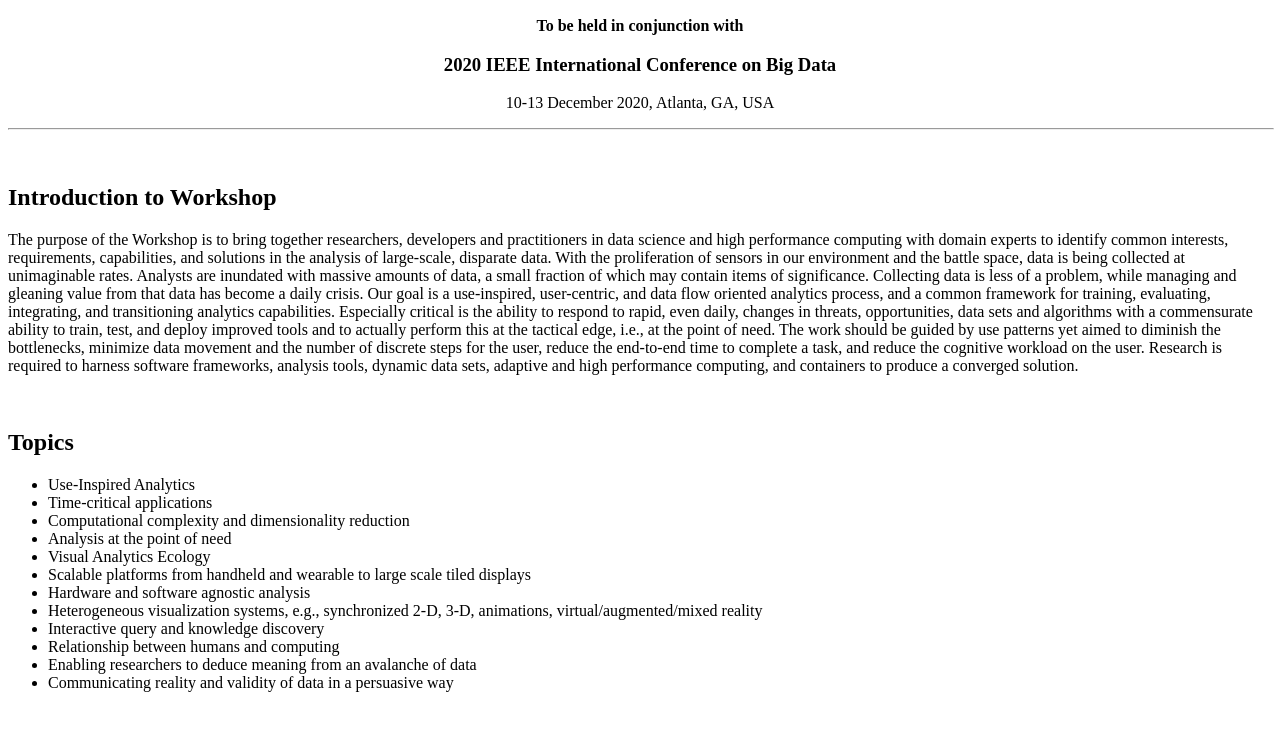
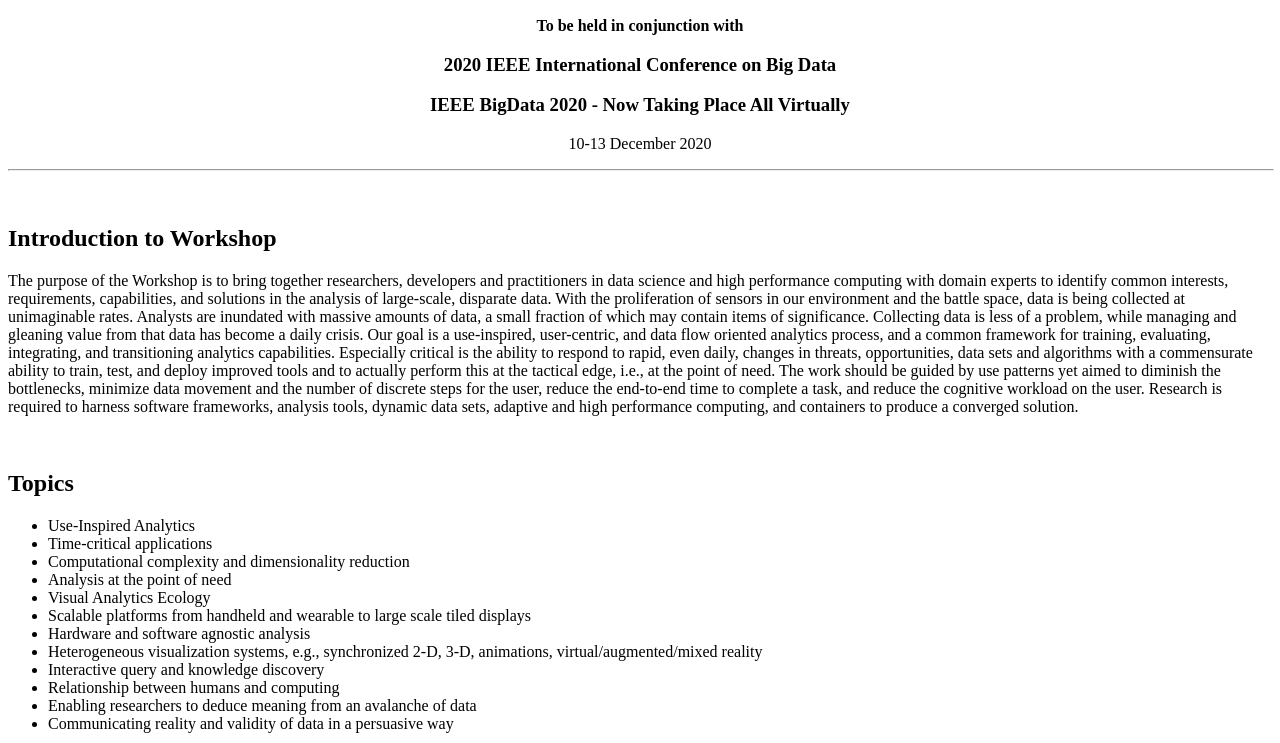
Before and after one commit to simonmssu/simonmssu.github.io, a plain HTML site: page aldd2020-workshop.html in a window 1280 px wide. Shown: the part 38-781 px from the top of the page. Drawn offline with Linux system fonts and the light colour scheme.

Commit message:
Update for virtual attendance

```diff
--- a/aldd2020-workshop.html
+++ b/aldd2020-workshop.html
@@ -28,12 +28,13 @@
                 <div class="jXK9ad-SmKAyb">
                   <div class="tyJCtd mGzaTb baZpAe lkHyyc">
                     <p id="h.p_rLLmTtsQpRb6" class="zfr3Q"
-                      style="text-align: center;"><strong>To be held in
-                        conjunction with</strong> </p>
+                      style="text-align: center;"><strong>To be held in conjunction with</strong> </p>
                     <h3 id="h.p_AhVRx2SFo2Wq" class="zfr3Q OmQG5e"
                       style="text-align: center;">2020 IEEE International Conference on Big Data</h3>
+                    <h3 id="h.p_AhVRx2SFo2Wq" class="zfr3Q OmQG5e"
+                      style="text-align: center;">IEEE BigData 2020 - Now Taking Place All Virtually</h3>
                     <p id="h.p_-yA2CQhRYipo" class="zfr3Q"
-                      style="text-align: center;">10-13 December 2020, Atlanta, GA, USA<br>
+                      style="text-align: center;">10-13 December 2020<br>
                     </p>
                     <hr width="100%" size="2">
                     <p class="zfr3Q" style="text-align: center;"><br>
```
